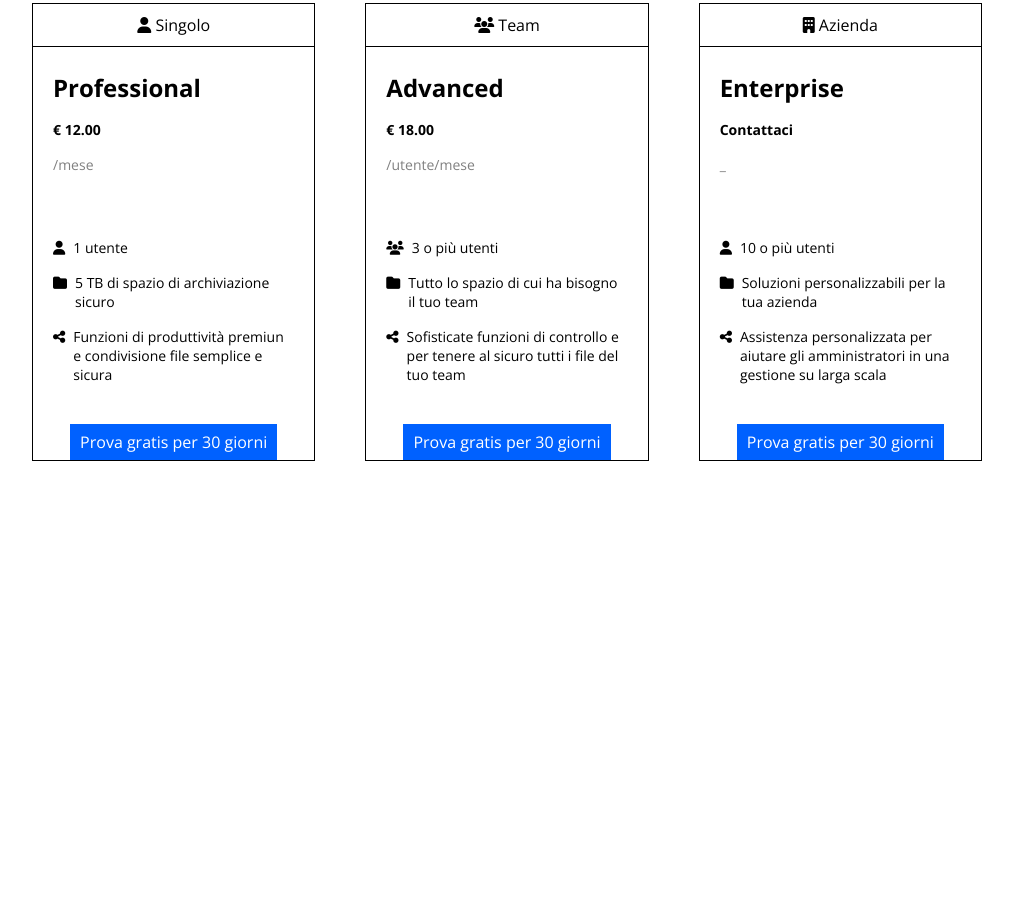
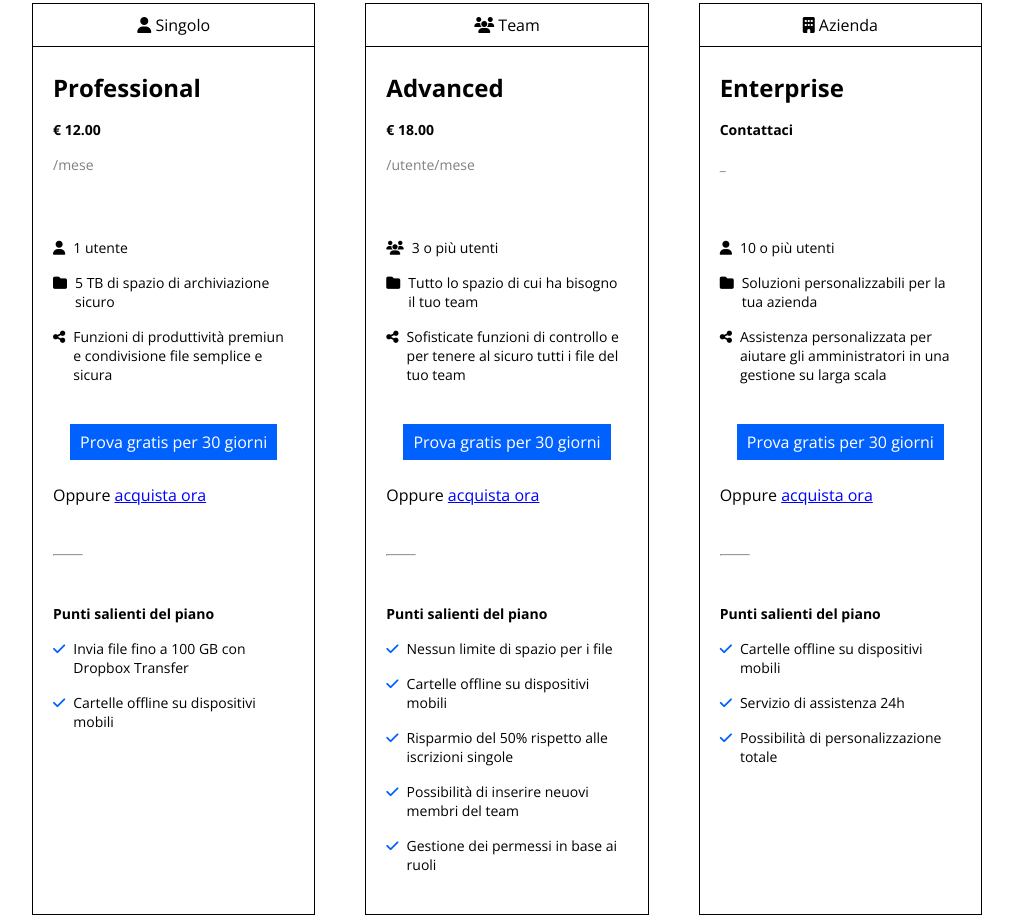
Before and after one commit to DomenicoDeSalvo/htmlcss-dropbox, a plain HTML site: page index.html in a window 1280 px wide. Shown: the part 861-1776 px from the top of the page, without its empty margins (133-1146 px from the left). Before the commit the page ends 1322 px from the top, so only its background shows below. Drawn offline with nearby package versions, Linux system fonts and the light colour scheme.

Commit message:
Added other features to the cards

```diff
--- a/css/style.css
+++ b/css/style.css
@@ -144,7 +144,7 @@ body{
     padding: 10px;
 }
 
-.card__list{
+.card__section{
     padding: 24px 20px;
 
 }
@@ -153,7 +153,7 @@ body{
     font-size: 24px;
 }
 
-.card__list li{
+.card__section li{
     margin-bottom: 16px;
     font-size: 14px;
     display: flex;
@@ -165,10 +165,25 @@ body{
     color: grey;
 }
 
-.price{
+.highlight{
     font-weight: 700;
 }
 
 .card .button{
     align-self: center;
 }
+
+.classic_link{
+    color: blue;
+    text-decoration: underline;
+}
+
+hr{
+    color: lightgray;
+    width: 30px;
+    margin: 24px 20px;
+}
+
+.check{
+    color: #0061ff;
+}
--- a/index.html
+++ b/index.html
@@ -86,15 +86,15 @@
                                 <!-- Name and price -->
                                     <i class="fa-solid fa-user"></i> Singolo
                                 </div>
-                                <ul class="card__list">
+                                <ul class="card__section">
                                     <li>
                                         <h3 class="card__subtitle">Professional</h3>
                                     </li>
-                                    <li class="price">&euro; 12.00</li>
+                                    <li class="highlight">&euro; 12.00</li>
                                     <li class="period">/mese</li>
                                 </ul>
                                 <!-- Features -->
-                                <ul class="card__list">
+                                <ul class="card__section">
                                     <li>
                                         <span><i class="fa-solid fa-user"></i></span>
                                         <span> 1 utente</span>
@@ -108,9 +108,22 @@
                                         <span>Funzioni di produttività premiun e condivisione file semplice e sicura</span>
                                     </li>
                                 </ul>
+                                <!-- Button -->
                                 <a class="button blue-button" href="">Prova gratis per 30 giorni</a>
-
-
+                                <div class="card__section">Oppure <a class="classic_link" href="">acquista ora</a></div>
+                                <hr>
+                                <!-- Other features -->
+                                <ul class="card__section">
+                                    <li class="highlight">Punti salienti del piano</li>
+                                    <li>
+                                        <span class="check"><i class="fa-solid fa-check"></i></span>
+                                        <span>Invia file fino a 100 GB con Dropbox Transfer</span>
+                                    </li>
+                                    <li>
+                                        <span class="check"><i class="fa-solid fa-check"></i></span>
+                                        <span>Cartelle offline su dispositivi mobili</span>
+                                    </li>
+                                </ul>
                             </div>
                         </div>
                         <!-- Team -->
@@ -120,15 +133,15 @@
                                 <!-- Name and prices -->
                                     <i class="fa-solid fa-users"></i> Team
                                 </div>
-                                <ul class="card__list">
+                                <ul class="card__section">
                                     <li>
                                         <h3 class="card__subtitle">Advanced</h3>
                                     </li>
-                                    <li class="price">&euro; 18.00</li>
+                                    <li class="highlight">&euro; 18.00</li>
                                     <li class="period">/utente/mese</li>
                                 </ul>
                                 <!-- Features -->
-                                <ul class="card__list">
+                                <ul class="card__section">
                                     <li>
                                         <span><i class="fa-solid fa-users"></i></span>
                                         <span> 3 o più utenti</span>
@@ -142,8 +155,34 @@
                                         <span>Sofisticate funzioni di controllo e per tenere al sicuro tutti i file del tuo team</span>
                                     </li>
                                 </ul>
+                                <!-- button -->
                                 <a class="button blue-button" href="">Prova gratis per 30 giorni</a>
-
+                                <div class="card__section">Oppure <a class="classic_link" href="">acquista ora</a></div>
+                                <hr>
+                                <!-- Other features -->
+                                <ul class="card__section">
+                                    <li class="highlight">Punti salienti del piano</li>
+                                    <li>
+                                        <span class="check"><i class="fa-solid fa-check"></i></span>
+                                        <span>Nessun limite di spazio per i file</span>
+                                    </li>
+                                    <li>
+                                        <span class="check"><i class="fa-solid fa-check"></i></span>
+                                        <span>Cartelle offline su dispositivi mobili</span>
+                                    </li>
+                                    <li>
+                                        <span class="check"><i class="fa-solid fa-check"></i></span>
+                                        <span>Risparmio del 50% rispetto alle iscrizioni singole</span>
+                                    </li>
+                                    <li>
+                                        <span class="check"><i class="fa-solid fa-check"></i></span>
+                                        <span>Possibilità di inserire neuovi membri del team</span>
+                                    </li>
+                                    <li>
+                                        <span class="check"><i class="fa-solid fa-check"></i></span>
+                                        <span>Gestione dei permessi in base ai ruoli</span>
+                                    </li>
+                                </ul>
                             </div>
                         </div>
                         <!-- Azienda -->
@@ -153,15 +192,15 @@
                                 <!-- Name and price -->
                                     <i class="fa-solid fa-building"></i> Azienda
                                 </div>
-                                <ul class="card__list">
+                                <ul class="card__section">
                                     <li>
                                         <h3 class="card__subtitle">Enterprise</h3>
                                     </li>
-                                    <li class="price">Contattaci</li>
+                                    <li class="highlight">Contattaci</li>
                                     <li class="period">_</li>
                                 </ul>
                                 <!-- Features -->
-                                <ul class="card__list">
+                                <ul class="card__section">
                                     <li>
                                         <span><i class="fa-solid fa-user"></i></span>
                                         <span> 10 o più utenti</span>
@@ -175,8 +214,26 @@
                                         <span>Assistenza personalizzata per aiutare gli amministratori in una gestione su larga scala</span>
                                     </li>
                                 </ul>
+                                <!-- Button -->
                                 <a class="button blue-button" href="">Prova gratis per 30 giorni</a>
-
+                                <div class="card__section">Oppure <a class="classic_link" href="">acquista ora</a></div>
+                                <hr>
+                                <!-- Other features -->
+                                <ul class="card__section">
+                                    <li class="highlight">Punti salienti del piano</li>
+                                    <li>
+                                        <span class="check"><i class="fa-solid fa-check"></i></span>
+                                        <span>Cartelle offline su dispositivi mobili</span>
+                                    </li>
+                                    <li>
+                                        <span class="check"><i class="fa-solid fa-check"></i></span>
+                                        <span>Servizio di assistenza 24h</span>
+                                    </li>
+                                    <li>
+                                        <span class="check"><i class="fa-solid fa-check"></i></span>
+                                        <span>Possibilità di personalizzazione totale</span>
+                                    </li>
+                                </ul>
                             </div>
                         </div>
                     </div>
```
